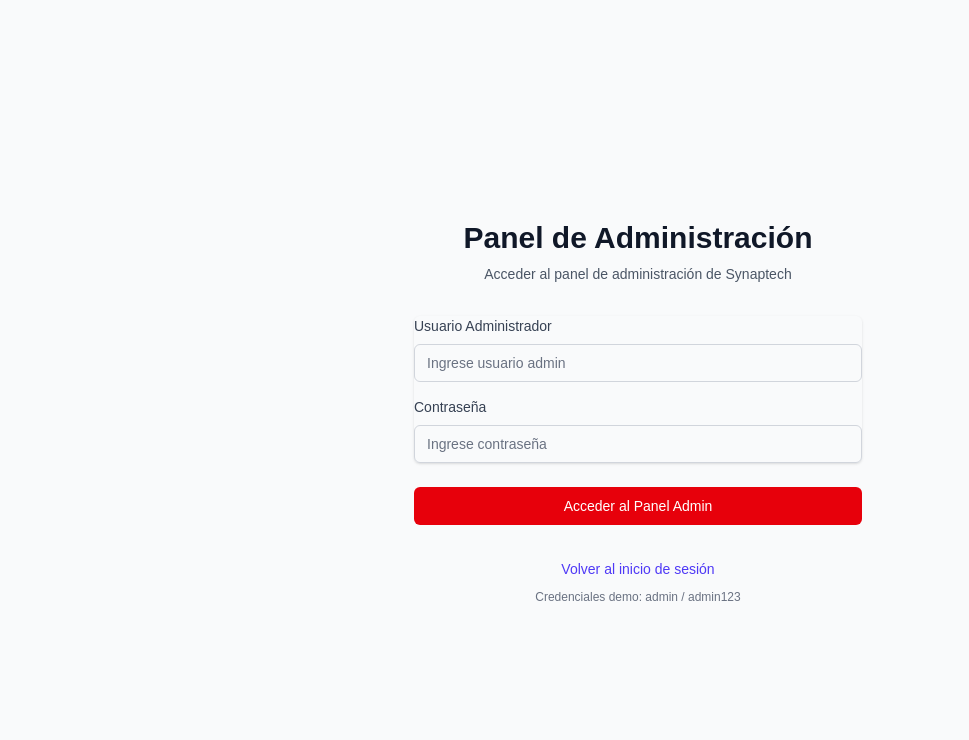
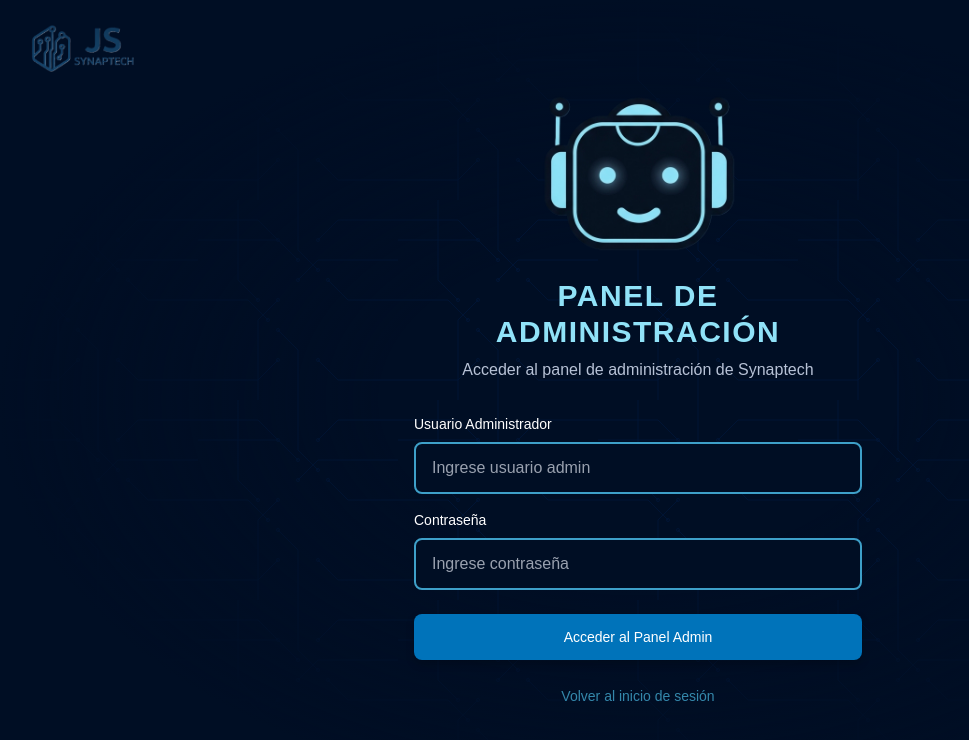
Before and after one commit to Juarezromerojuan09/frontendweb, a Next.js app: page /admin/login in a window 1280 px wide. Shown: the top 740 px of the page, without its empty margins (2-971 px from the left). Built offline with nearby package versions, Linux system fonts and the light colour scheme.

Commit message:
Primer commit: estructura base del proyecto

```diff
--- a/src/app/admin/login/page.tsx
+++ b/src/app/admin/login/page.tsx
@@ -3,6 +3,7 @@
 import { useState, useEffect } from 'react'
 import axios from 'axios'
 import { useRouter } from 'next/navigation'
+import Image from 'next/image'
 
 export default function AdminLoginPage() {
   const [formData, setFormData] = useState({
@@ -55,21 +56,120 @@ export default function AdminLoginPage() {
   }
 
   return (
-    <div className="min-h-screen flex items-center justify-center bg-gray-50 dark:bg-gray-900 py-12 px-4 sm:px-6 lg:px-8">
+    <div className="min-h-screen relative overflow-hidden" style={{ backgroundColor: '#000e24' }}>
+      {/* Circuit Pattern Background with longer lines and hollow circles */}
+      <div className="absolute inset-0 opacity-40">
+        <svg width="100%" height="100%" xmlns="http://www.w3.org/2000/svg" preserveAspectRatio="xMidYMid slice">
+          <defs>
+            {/* Radial gradient for fading center */}
+            <radialGradient id="fadeCenter" cx="50%" cy="50%" r="50%" fx="50%" fy="50%">
+              <stop offset="0%" stopColor="#000e24" stopOpacity="0" />
+              <stop offset="40%" stopColor="#000e24" stopOpacity="0" />
+              <stop offset="100%" stopColor="#000e24" stopOpacity="1" />
+            </radialGradient>
+
+            <pattern id="circuitPattern" x="0" y="0" width="200" height="200" patternUnits="userSpaceOnUse">
+              {/* Longer lines with direction changes and hollow circles */}
+              <g stroke="#012f78" strokeWidth="0.8" fill="none" opacity="0.6">
+                {/* Line 1 - from left to center with angle */}
+                <path d="M0,40 L80,40 L100,60" />
+                <circle cx="100" cy="60" r="1.5" stroke="#012f78" strokeWidth="0.8" fill="none" />
+
+                {/* Line 2 - from top to center with angle */}
+                <path d="M40,0 L40,80 L60,100" />
+                <circle cx="60" cy="100" r="1.5" stroke="#012f78" strokeWidth="0.8" fill="none" />
+
+                {/* Line 3 - from right to center with angle */}
+                <path d="M200,60 L120,60 L100,80" />
+                <circle cx="100" cy="80" r="1.5" stroke="#012f78" strokeWidth="0.8" fill="none" />
+
+                {/* Line 4 - from bottom to center with angle */}
+                <path d="M60,200 L60,120 L80,100" />
+                <circle cx="80" cy="100" r="1.5" stroke="#012f78" strokeWidth="0.8" fill="none" />
+
+                {/* Line 5 - from top-left to center */}
+                <path d="M0,20 L60,20 L80,40" />
+                <circle cx="80" cy="40" r="1.5" stroke="#012f78" strokeWidth="0.8" fill="none" />
+
+                {/* Line 6 - from top-right to center */}
+                <path d="M200,20 L140,20 L120,40" />
+                <circle cx="120" cy="40" r="1.5" stroke="#012f78" strokeWidth="0.8" fill="none" />
+
+                {/* Line 7 - from bottom-left to center */}
+                <path d="M0,180 L60,180 L80,160" />
+                <circle cx="80" cy="160" r="1.5" stroke="#012f78" strokeWidth="0.8" fill="none" />
+
+                {/* Line 8 - from bottom-right to center */}
+                <path d="M200,180 L140,180 L120,160" />
+                <circle cx="120" cy="160" r="1.5" stroke="#012f78" strokeWidth="0.8" fill="none" />
+
+                {/* Line 9 - diagonal from left */}
+                <path d="M0,100 L50,100 L70,120" />
+                <circle cx="70" cy="120" r="1.5" stroke="#012f78" strokeWidth="0.8" fill="none" />
+
+                {/* Line 10 - diagonal from right */}
+                <path d="M200,100 L150,100 L130,80" />
+                <circle cx="130" cy="80" r="1.5" stroke="#012f78" strokeWidth="0.8" fill="none" />
+
+                {/* Line 11 - diagonal from top */}
+                <path d="M100,0 L100,50 L120,70" />
+                <circle cx="120" cy="70" r="1.5" stroke="#012f78" strokeWidth="0.8" fill="none" />
+
+                {/* Line 12 - diagonal from bottom */}
+                <path d="M100,200 L100,150 L80,130" />
+                <circle cx="80" cy="130" r="1.5" stroke="#012f78" strokeWidth="0.8" fill="none" />
+              </g>
+            </pattern>
+          </defs>
+
+          {/* Background with pattern */}
+          <rect width="100%" height="100%" fill="url(#circuitPattern)" />
+
+          {/* Fade out center area */}
+          <rect width="100%" height="100%" fill="url(#fadeCenter)" />
+        </svg>
+      </div>
+
+      {/* JS SYNAPTECH Branding - Top Left */}
+      <div className="absolute top-6 left-6 z-10">
+        <div className="flex items-center">
+          <Image
+            src="/Logo.png"
+            alt="JS SYNAPTECH"
+            width={192}
+            height={48}
+            className="h-12 w-auto"
+          />
+        </div>
+      </div>
+
+      {/* Main Content */}
+      <div className="relative z-10 flex items-center justify-center min-h-screen px-4 py-12 sm:px-6 lg:px-8">
         <div className="max-w-md w-full space-y-8">
-        <div>
-          <h2 className="mt-6 text-center text-3xl font-extrabold text-gray-900 dark:text-white">
+          {/* SYNAPBOT Logo */}
+          <div className="text-center">
+            <div className="mx-auto mb-6">
+              <Image
+                src="/Logobot.png"
+                alt="SYNAPBOT"
+                width={200}
+                height={80}
+                className="mx-auto"
+              />
+            </div>
+            <h1 className="text-3xl font-bold uppercase tracking-wider text-[#90e2f8]">
               Panel de Administración
-          </h2>
-          <p className="mt-2 text-center text-sm text-gray-600 dark:text-gray-400">
+            </h1>
+            <p className="mt-2 text-[#B7C2D6] text-base">
               Acceder al panel de administración de Synaptech
             </p>
           </div>
 
+          {/* Login Form */}
           <form className="mt-8 space-y-6" onSubmit={handleSubmit}>
-          <div className="rounded-md shadow-sm -space-y-px">
+            <div className="space-y-4">
               <div>
-              <label htmlFor="username" className="block text-sm font-medium text-gray-700 dark:text-gray-300 mb-2">
+                <label htmlFor="username" className="block text-sm font-medium text-white mb-2">
                   Usuario Administrador
                 </label>
                 <input
@@ -77,14 +177,15 @@ export default function AdminLoginPage() {
                   name="username"
                   type="text"
                   required
-                className="relative block w-full px-3 py-2 border border-gray-300 placeholder-gray-500 text-gray-900 rounded-md focus:outline-none focus:ring-indigo-500 focus:border-indigo-500 sm:text-sm dark:bg-gray-800 dark:border-gray-600 dark:text-white"
+                  className="w-full px-4 py-3 border-2 border-[#3ea0c9] rounded-lg bg-[#000e24] text-white placeholder-gray-400 focus:outline-none focus:ring-2 focus:ring-[#3ea0c9] focus:border-transparent"
                   placeholder="Ingrese usuario admin"
                   value={formData.username}
                   onChange={handleChange}
+                  style={{ backgroundColor: '#000e24' }}
                 />
               </div>
-            <div className="pt-4">
-              <label htmlFor="password" className="block text-sm font-medium text-gray-700 dark:text-gray-300 mb-2">
+              <div>
+                <label htmlFor="password" className="block text-sm font-medium text-white mb-2">
                   Contraseña
                 </label>
                 <input
@@ -92,16 +193,17 @@ export default function AdminLoginPage() {
                   name="password"
                   type="password"
                   required
-                className="relative block w-full px-3 py-2 border border-gray-300 placeholder-gray-500 text-gray-900 rounded-md focus:outline-none focus:ring-indigo-500 focus:border-indigo-500 sm:text-sm dark:bg-gray-800 dark:border-gray-600 dark:text-white"
+                  className="w-full px-4 py-3 border-2 border-[#3ea0c9] rounded-lg bg-[#000e24] text-white placeholder-gray-400 focus:outline-none focus:ring-2 focus:ring-[#3ea0c9] focus:border-transparent"
                   placeholder="Ingrese contraseña"
                   value={formData.password}
                   onChange={handleChange}
+                  style={{ backgroundColor: '#000e24' }}
                 />
               </div>
             </div>
 
             {error && (
-            <div className="text-red-500 text-sm text-center">
+              <div className="text-red-400 text-sm text-center">
                 {error}
               </div>
             )}
@@ -110,23 +212,22 @@ export default function AdminLoginPage() {
               <button
                 type="submit"
                 disabled={loading}
-              className="group relative w-full flex justify-center py-2 px-4 border border-transparent text-sm font-medium rounded-md text-white bg-red-600 hover:bg-red-700 focus:outline-none focus:ring-2 focus:ring-offset-2 focus:ring-red-500 disabled:opacity-50 disabled:cursor-not-allowed"
+                className="w-full py-3 px-4 border border-transparent text-sm font-medium rounded-lg text-white bg-[#0073ba] hover:bg-[#005a92] focus:outline-none focus:ring-2 focus:ring-offset-2 focus:ring-white disabled:opacity-50 disabled:cursor-not-allowed transition-colors shadow-md"
+                style={{ boxShadow: '0 4px 8px rgba(0,0,0,0.2)' }}
               >
                 {loading ? 'Iniciando sesión...' : 'Acceder al Panel Admin'}
               </button>
             </div>
-        </form>
 
             <div className="text-center">
               <button
                 onClick={() => router.push('/login')}
-            className="text-indigo-600 hover:text-indigo-500 text-sm"
+                className="text-[#3488ab] hover:text-[#2a6c8a] text-sm font-medium transition-colors"
               >
                 Volver al inicio de sesión
               </button>
-          <div className="mt-2 text-xs text-gray-500">
-            Credenciales demo: admin / admin123
             </div>
+          </form>
         </div>
       </div>
     </div>
--- a/src/app/login/page.tsx
+++ b/src/app/login/page.tsx
@@ -169,7 +169,7 @@ export default function LoginPage() {
             console.log('Admin button clicked - navigating to /admin/login');
             router.push('/admin/login');
           }}
-          className="px-4 py-2 border border-[#3488ab] text-sm font-medium rounded-md text-white bg-[#0073ba] hover:bg-[#005a92] focus:outline-none focus:ring-2 focus:ring-offset-2 focus:ring-[#3488ab] transition-colors cursor-pointer"
+          className="px-4 py-2 border border-[#3488ab] text-sm font-medium rounded-md text-white bg-[#0073ba] hover:bg-[#005a92] focus:outline-none focus:ring-2 focus:ring-offset-2 focus:ring-white transition-colors cursor-pointer"
         >
           Panel Admin
         </button>
@@ -244,7 +244,7 @@ export default function LoginPage() {
               <button
                 type="submit"
                 disabled={loading}
-                className="w-full py-3 px-4 border border-transparent text-sm font-medium rounded-lg text-white bg-[#0073ba] hover:bg-[#005a92] focus:outline-none focus:ring-2 focus:ring-offset-2 focus:ring-[#0073ba] disabled:opacity-50 disabled:cursor-not-allowed transition-colors shadow-md"
+                className="w-full py-3 px-4 border border-transparent text-sm font-medium rounded-lg text-white bg-[#0073ba] hover:bg-[#005a92] focus:outline-none focus:ring-2 focus:ring-offset-2 focus:ring-white disabled:opacity-50 disabled:cursor-not-allowed transition-colors shadow-md"
                 style={{ boxShadow: '0 4px 8px rgba(0,0,0,0.2)' }}
               >
                 {loading ? 'Iniciando sesión...' : 'Iniciar Sesión'}
--- a/src/app/signup/page.tsx
+++ b/src/app/signup/page.tsx
@@ -548,7 +548,7 @@ export default function SignupPage() {
               <button
                 type="submit"
                 disabled={loading}
-                className="w-full py-3 px-4 border border-transparent text-sm font-medium rounded-lg text-white bg-[#0073ba] hover:bg-[#005a92] focus:outline-none focus:ring-2 focus:ring-offset-2 focus:ring-[#0073ba] disabled:opacity-50 disabled:cursor-not-allowed transition-colors shadow-md"
+                className="w-full py-3 px-4 border border-transparent text-sm font-medium rounded-lg text-white bg-[#0073ba] hover:bg-[#005a92] focus:outline-none focus:ring-2 focus:ring-offset-2 focus:ring-white disabled:opacity-50 disabled:cursor-not-allowed transition-colors shadow-md"
                 style={{ boxShadow: '0 4px 8px rgba(0,0,0,0.2)' }}
               >
                 {loading ? 'Registrando...' : 'Registrar'}
```
Lines whose indentation alone changed are shown as unchanged.
